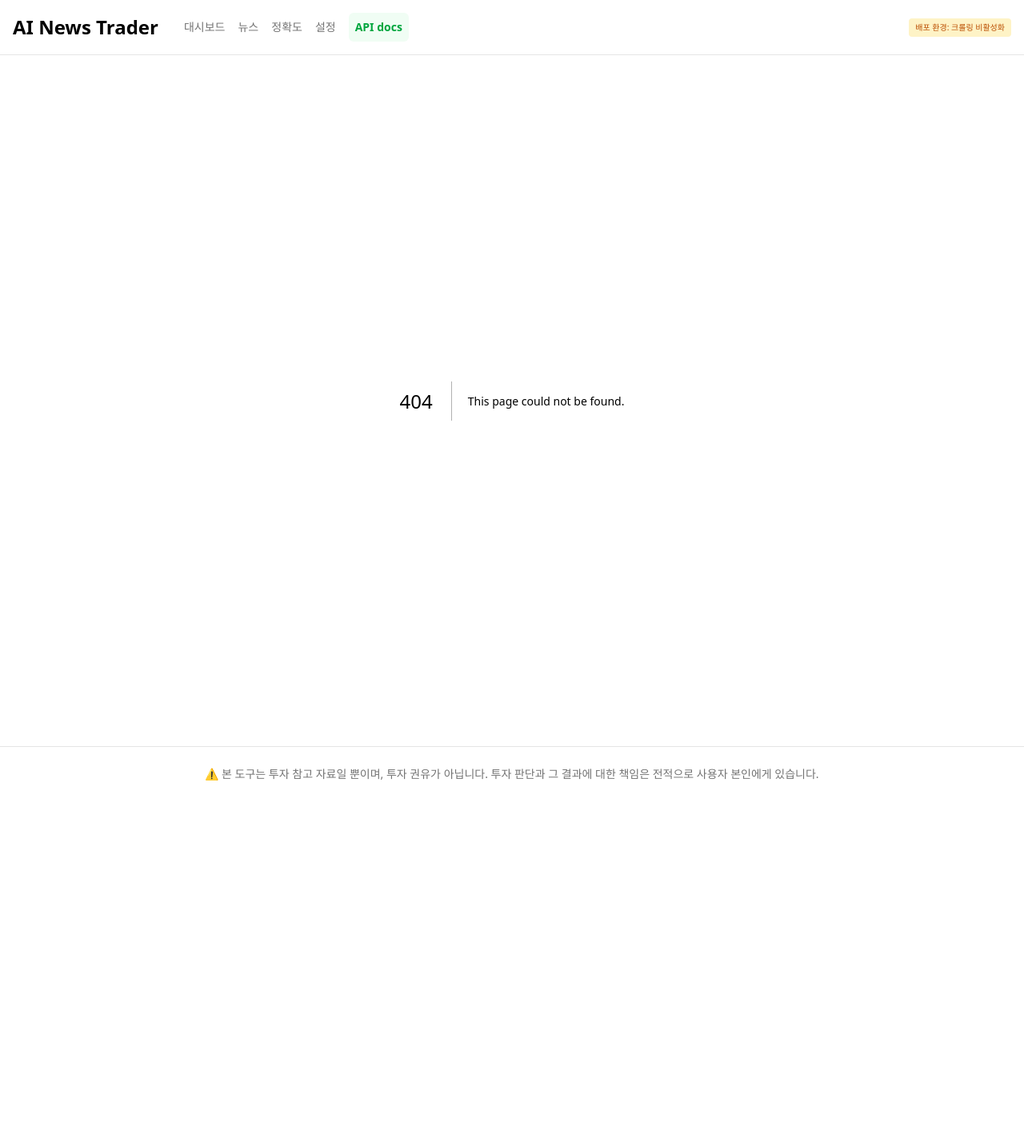
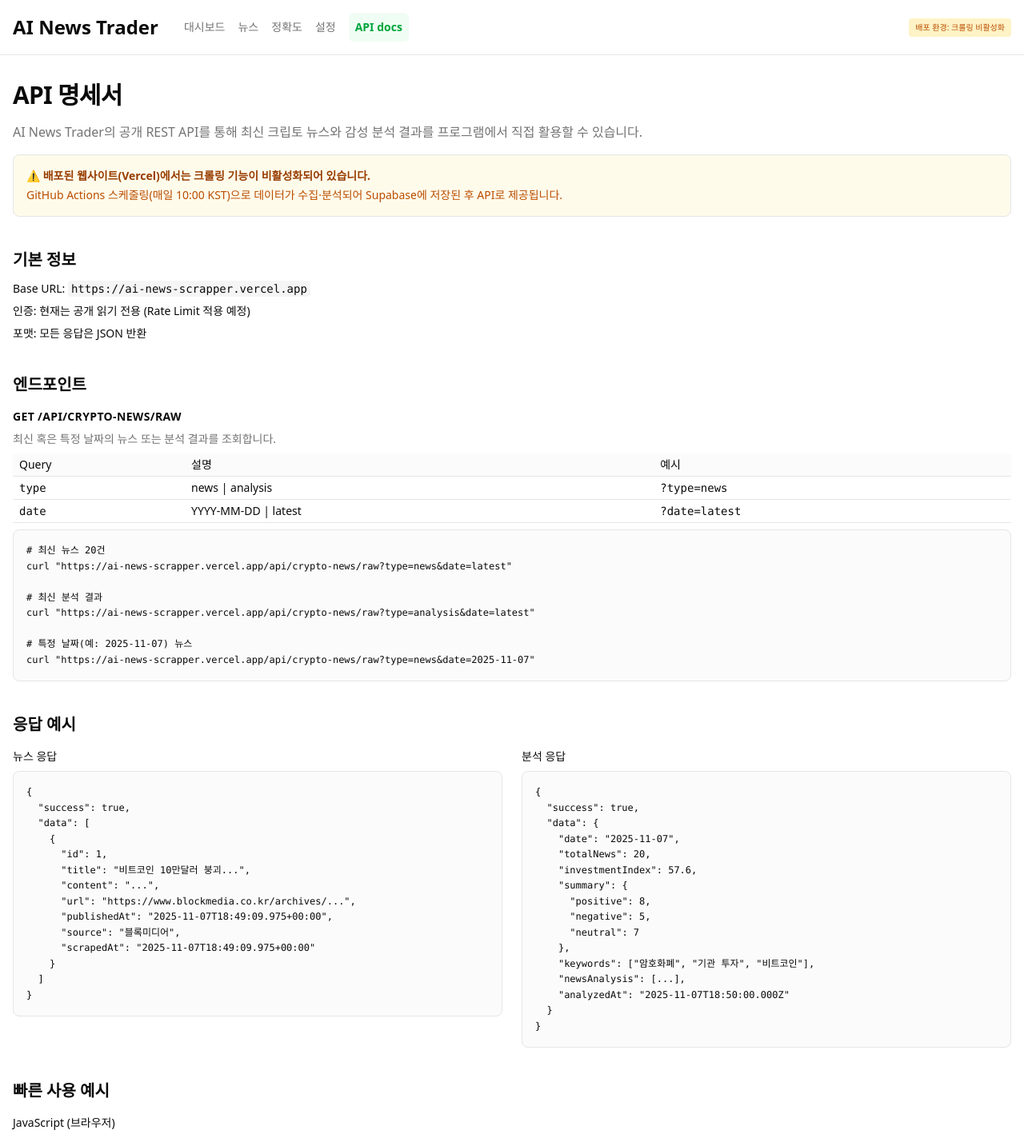
Before and after one commit to Dobbymin/ai-news-scrapper, a Next.js app: page /api-docs in a window 1280 px wide. Before the commit this address had no page. Shown: the top 1428 px of the page at 80% size. Before the commit the page ends 1002 px from the top, so only its background shows below. Built offline with nearby package versions, Linux system fonts and the light colour scheme; no server answers.

Commit message:
feat: api 명세서 페이지 추가

```diff
--- /dev/null
+++ b/src/app/api-docs/page.tsx
@@ -0,0 +1,205 @@
+import React from "react";
+
+export const dynamic = "force-dynamic";
+
+function Code({ children }: { children: React.ReactNode }) {
+  return (
+    <pre className='overflow-auto rounded-md border bg-muted/40 p-4 text-xs leading-relaxed whitespace-pre-wrap'>
+      <code>{children}</code>
+    </pre>
+  );
+}
+
+async function fetchLatestAnalysis(): Promise<{ investmentIndex: number; totalNews: number; date: string } | null> {
+  try {
+    const res = await fetch(
+      `${process.env.NEXT_PUBLIC_BASE_URL || "https://ai-news-scrapper.vercel.app"}/api/crypto-news/raw?type=analysis&date=latest`,
+      { next: { revalidate: 300 } },
+    );
+    const json = await res.json();
+    if (json.success) {
+      return {
+        investmentIndex: json.data.investmentIndex,
+        totalNews: json.data.totalNews,
+        date: json.data.date,
+      };
+    }
+  } catch (e) {
+    return null;
+  }
+  return null;
+}
+
+export default async function ApiDocsPage() {
+  const analysis = await fetchLatestAnalysis();
+
+  return (
+    <div className='space-y-10'>
+      {/* Hero Section */}
+      <section className='space-y-4'>
+        <h2 className='text-3xl font-bold tracking-tight'>API 명세서</h2>
+        <p className='text-muted-foreground'>
+          AI News Trader의 공개 REST API를 통해 최신 크립토 뉴스와 감성 분석 결과를 프로그램에서 직접 활용할 수
+          있습니다.
+        </p>
+        <div className='space-y-1 rounded-md border bg-amber-50 p-4 text-sm text-amber-800'>
+          <p className='font-semibold'>⚠️ 배포된 웹사이트(Vercel)에서는 크롤링 기능이 비활성화되어 있습니다.</p>
+          <p className='text-amber-700'>
+            GitHub Actions 스케줄링(매일 10:00 KST)으로 데이터가 수집·분석되어 Supabase에 저장된 후 API로 제공됩니다.
+          </p>
+        </div>
+        {analysis && (
+          <div className='rounded-md border bg-primary/5 p-4 text-sm'>
+            <p>
+              최근 분석({analysis.date}): 뉴스 {analysis.totalNews}건 · 투자 지수 {analysis.investmentIndex}%
+            </p>
+          </div>
+        )}
+      </section>
+
+      {/* Base URL */}
+      <section className='space-y-3'>
+        <h3 className='text-xl font-semibold'>기본 정보</h3>
+        <div className='grid gap-2 text-sm'>
+          <div>
+            <span className='font-medium'>Base URL: </span>
+            <code className='rounded bg-muted px-1 py-0.5'>https://ai-news-scrapper.vercel.app</code>
+          </div>
+          <div>
+            <span className='font-medium'>인증: </span>현재는 공개 읽기 전용 (Rate Limit 적용 예정)
+          </div>
+          <div>
+            <span className='font-medium'>포맷: </span>모든 응답은 JSON 반환
+          </div>
+        </div>
+      </section>
+
+      {/* Endpoints */}
+      <section className='space-y-4'>
+        <h3 className='text-xl font-semibold'>엔드포인트</h3>
+        <div className='space-y-6'>
+          <div className='space-y-2'>
+            <h4 className='text-sm font-bold tracking-wide uppercase'>GET /api/crypto-news/raw</h4>
+            <p className='text-sm text-muted-foreground'>최신 혹은 특정 날짜의 뉴스 또는 분석 결과를 조회합니다.</p>
+            <table className='w-full border-collapse text-sm'>
+              <thead>
+                <tr className='border-b bg-muted/40'>
+                  <th className='px-2 py-1 text-left font-medium'>Query</th>
+                  <th className='px-2 py-1 text-left font-medium'>설명</th>
+                  <th className='px-2 py-1 text-left font-medium'>예시</th>
+                </tr>
+              </thead>
+              <tbody>
+                <tr className='border-b'>
+                  <td className='px-2 py-1'>
+                    <code>type</code>
+                  </td>
+                  <td className='px-2 py-1'>news | analysis</td>
+                  <td className='px-2 py-1'>
+                    <code>?type=news</code>
+                  </td>
+                </tr>
+                <tr className='border-b'>
+                  <td className='px-2 py-1'>
+                    <code>date</code>
+                  </td>
+                  <td className='px-2 py-1'>YYYY-MM-DD | latest</td>
+                  <td className='px-2 py-1'>
+                    <code>?date=latest</code>
+                  </td>
+                </tr>
+              </tbody>
+            </table>
+            <Code>{`# 최신 뉴스 20건
+curl "https://ai-news-scrapper.vercel.app/api/crypto-news/raw?type=news&date=latest"
+
+# 최신 분석 결과
+curl "https://ai-news-scrapper.vercel.app/api/crypto-news/raw?type=analysis&date=latest"
+
+# 특정 날짜(예: 2025-11-07) 뉴스
+curl "https://ai-news-scrapper.vercel.app/api/crypto-news/raw?type=news&date=2025-11-07"`}</Code>
+          </div>
+        </div>
+      </section>
+
+      {/* Response Examples */}
+      <section className='space-y-4'>
+        <h3 className='text-xl font-semibold'>응답 예시</h3>
+        <div className='grid gap-6 md:grid-cols-2'>
+          <div className='space-y-2'>
+            <h4 className='text-sm font-medium'>뉴스 응답</h4>
+            <Code>{`{
+  "success": true,
+  "data": [
+    {
+      "id": 1,
+      "title": "비트코인 10만달러 붕괴...",
+      "content": "...",
+      "url": "https://www.blockmedia.co.kr/archives/...",
+      "publishedAt": "2025-11-07T18:49:09.975+00:00",
+      "source": "블록미디어",
+      "scrapedAt": "2025-11-07T18:49:09.975+00:00"
+    }
+  ]
+}`}</Code>
+          </div>
+          <div className='space-y-2'>
+            <h4 className='text-sm font-medium'>분석 응답</h4>
+            <Code>{`{
+  "success": true,
+  "data": {
+    "date": "2025-11-07",
+    "totalNews": 20,
+    "investmentIndex": 57.6,
+    "summary": {
+      "positive": 8,
+      "negative": 5,
+      "neutral": 7
+    },
+    "keywords": ["암호화폐", "기관 투자", "비트코인"],
+    "newsAnalysis": [...],
+    "analyzedAt": "2025-11-07T18:50:00.000Z"
+  }
+}`}</Code>
+          </div>
+        </div>
+      </section>
+
+      {/* Quick Usage */}
+      <section className='space-y-4'>
+        <h3 className='text-xl font-semibold'>빠른 사용 예시</h3>
+        <h4 className='text-sm font-medium'>JavaScript (브라우저)</h4>
+        <Code>{`async function fetchLatestAnalysis() {
+  const res = await fetch('https://ai-news-scrapper.vercel.app/api/crypto-news/raw?type=analysis&date=latest');
+  const data = await res.json();
+  if (data.success) {
+    console.log('투자 지수:', data.data.investmentIndex + '%');
+  }
+}`}</Code>
+        <h4 className='text-sm font-medium'>Python</h4>
+        <Code>{`import requests
+r = requests.get('https://ai-news-scrapper.vercel.app/api/crypto-news/raw?type=news&date=latest')
+print('뉴스 개수:', len(r.json()['data']))`}</Code>
+      </section>
+
+      {/* Roadmap */}
+      <section className='space-y-3'>
+        <h3 className='text-xl font-semibold'>로드맵 (예정)</h3>
+        <ul className='list-disc space-y-1 pl-5 text-sm text-muted-foreground'>
+          <li>Rate Limit 및 API 키 기반 인증</li>
+          <li>일자 목록 엔드포인트 (/api/crypto-news/dates)</li>
+          <li>키워드 트렌드/감성 변화 시계열 API</li>
+          <li>이미지 기반 요약 카드 생성 API</li>
+        </ul>
+      </section>
+
+      {/* Footer Notice */}
+      <section className='space-y-2'>
+        <div className='rounded-md border bg-muted/40 p-4 text-xs leading-relaxed text-muted-foreground'>
+          본 API는 투자 참고용이며, 응답 지표(투자 지수 등)는 실제 수익을 보장하지 않습니다. 자동화 트레이딩에 직접 활용
+          시 추가적인 검증 절차를 반드시 수행하세요.
+        </div>
+      </section>
+    </div>
+  );
+}
```
